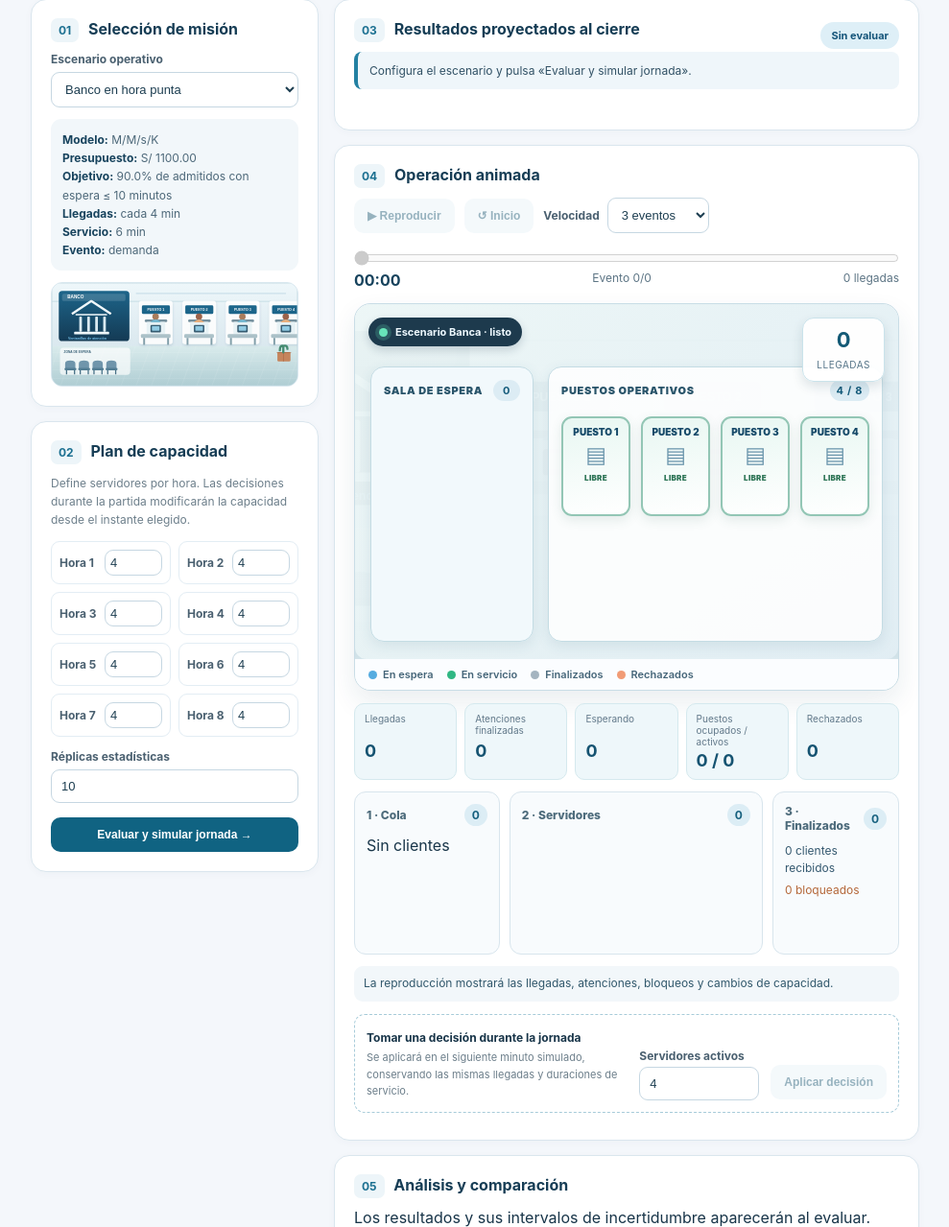
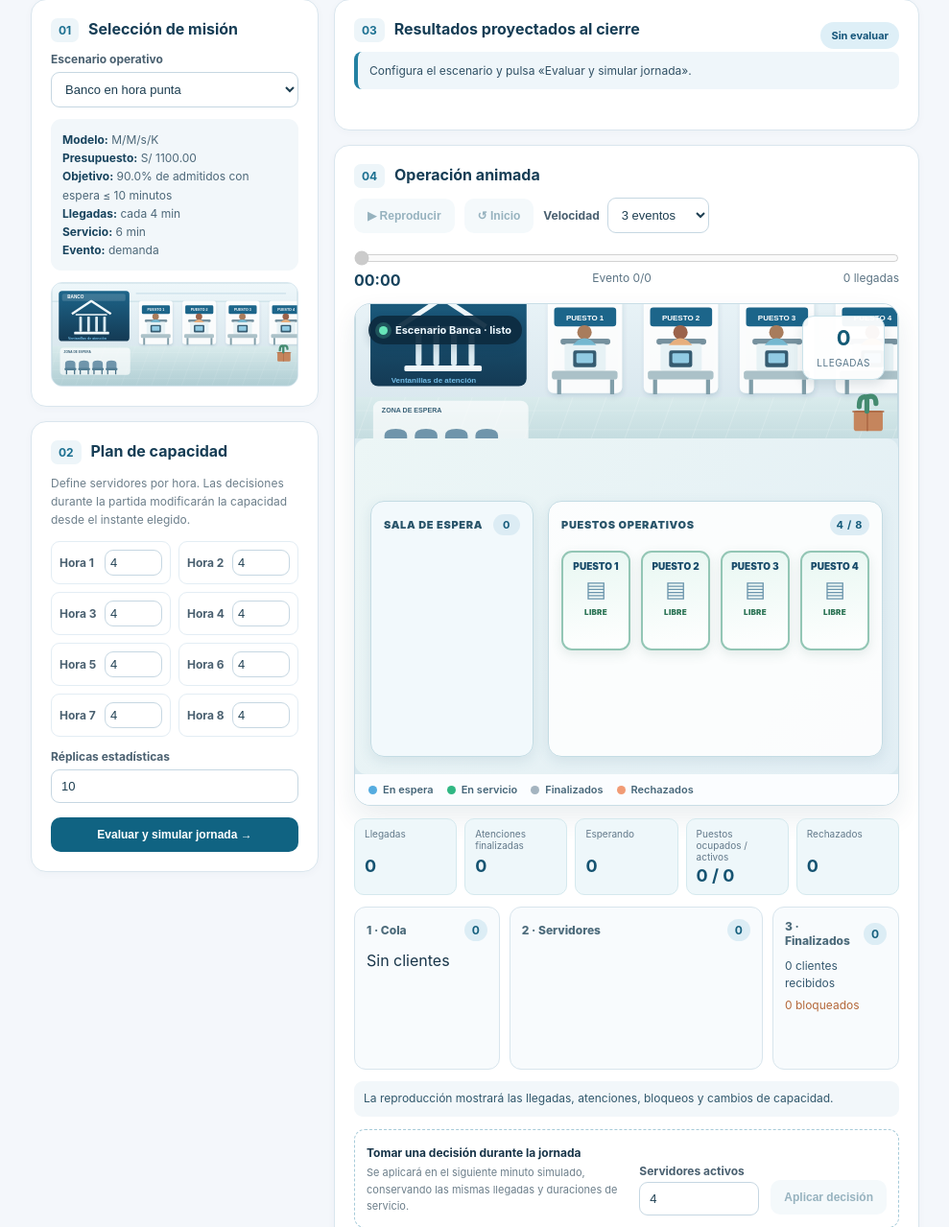
Before and after one commit to carlos-optimizacion/Teoria-de-Colas, a Django app: page /challenge/ in a window 1280 px wide. Shown: the part 1603-2882 px from the top of the page at 96% size, without its empty margins (288-1277 px from the left). Run offline with Django 5.2, Linux system fonts and the light colour scheme; some libraries are stand-ins or nearby versions.

Commit message:
style: showcase vivid scenario illustration above exact data-driven physical stations

```diff
--- a/django_app/static/css/challenge.css
+++ b/django_app/static/css/challenge.css
@@ -169,3 +169,12 @@
 .scene-live-kpis b{display:block;font-size:18px;color:#155371;margin-top:3px}
 @media(max-width:800px){.scene-live-kpis{grid-template-columns:repeat(3,minmax(0,1fr))}}
 @media(max-width:450px){.scene-live-kpis{grid-template-columns:repeat(2,minmax(0,1fr))}}
+
+
+/* Distinct scenic header: retains sector illustration at full contrast while
+   the editable floor beneath uses only exact event-derived station geometry. */
+.scene-art-wrap:has(.dynamic-facility){display:flex;flex-direction:column;min-height:0;overflow:hidden}
+.scene-art-wrap:has(.dynamic-facility)>.scene-art{position:relative;inset:auto;opacity:1;filter:none;display:block;width:100%;height:140px;flex:0 0 140px;object-fit:cover;object-position:center}
+.scene-art-wrap:has(.dynamic-facility)>.dynamic-facility{flex:1;min-height:350px}
+.scene-art-wrap:has(.dynamic-facility)>.scene-status,.scene-art-wrap:has(.dynamic-facility)>.scene-event-count{top:12px}
+@media(max-width:760px){.scene-art-wrap:has(.dynamic-facility)>.scene-art{height:104px;flex-basis:104px}.scene-art-wrap:has(.dynamic-facility)>.dynamic-facility{min-height:390px}}
```
